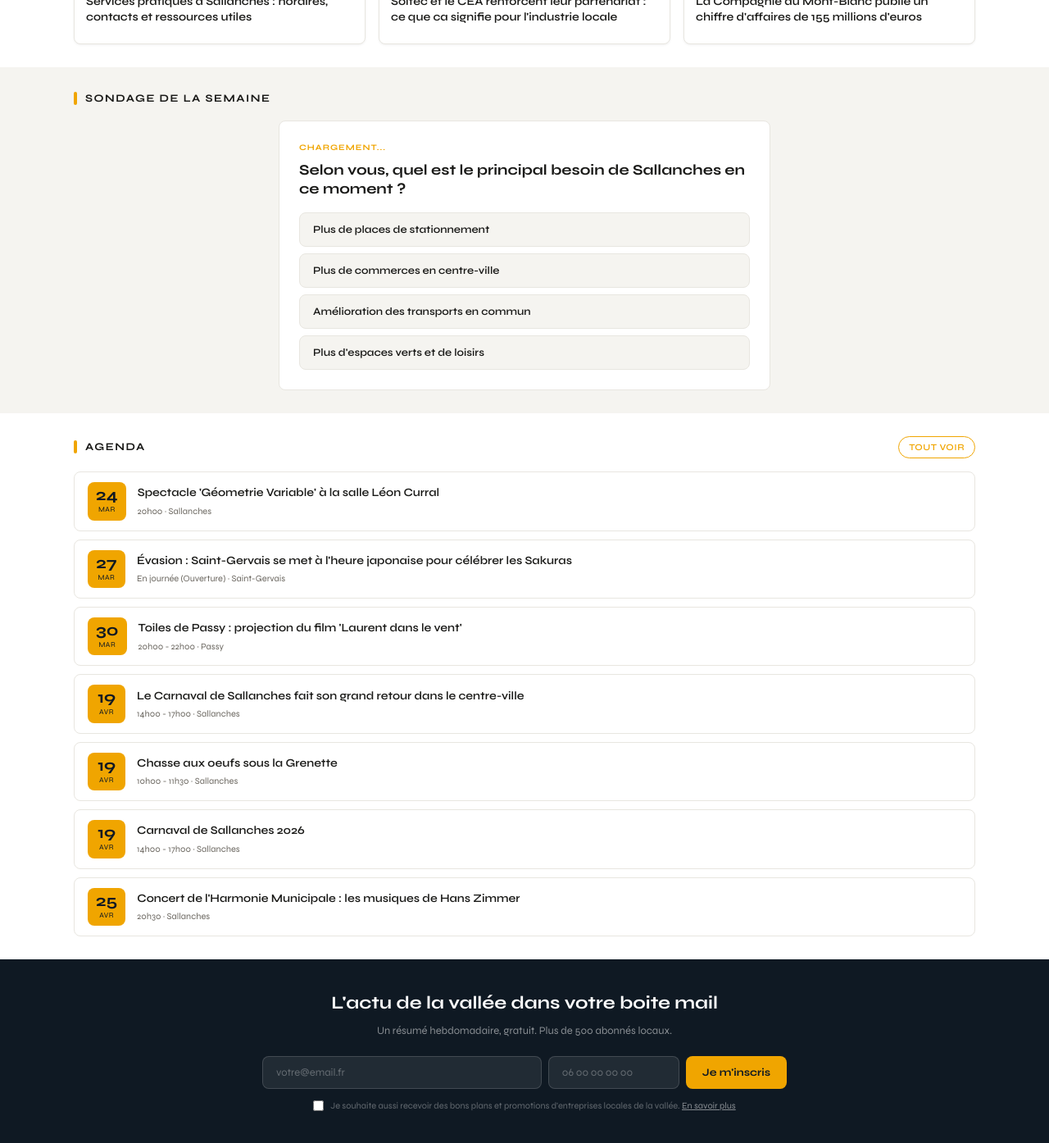
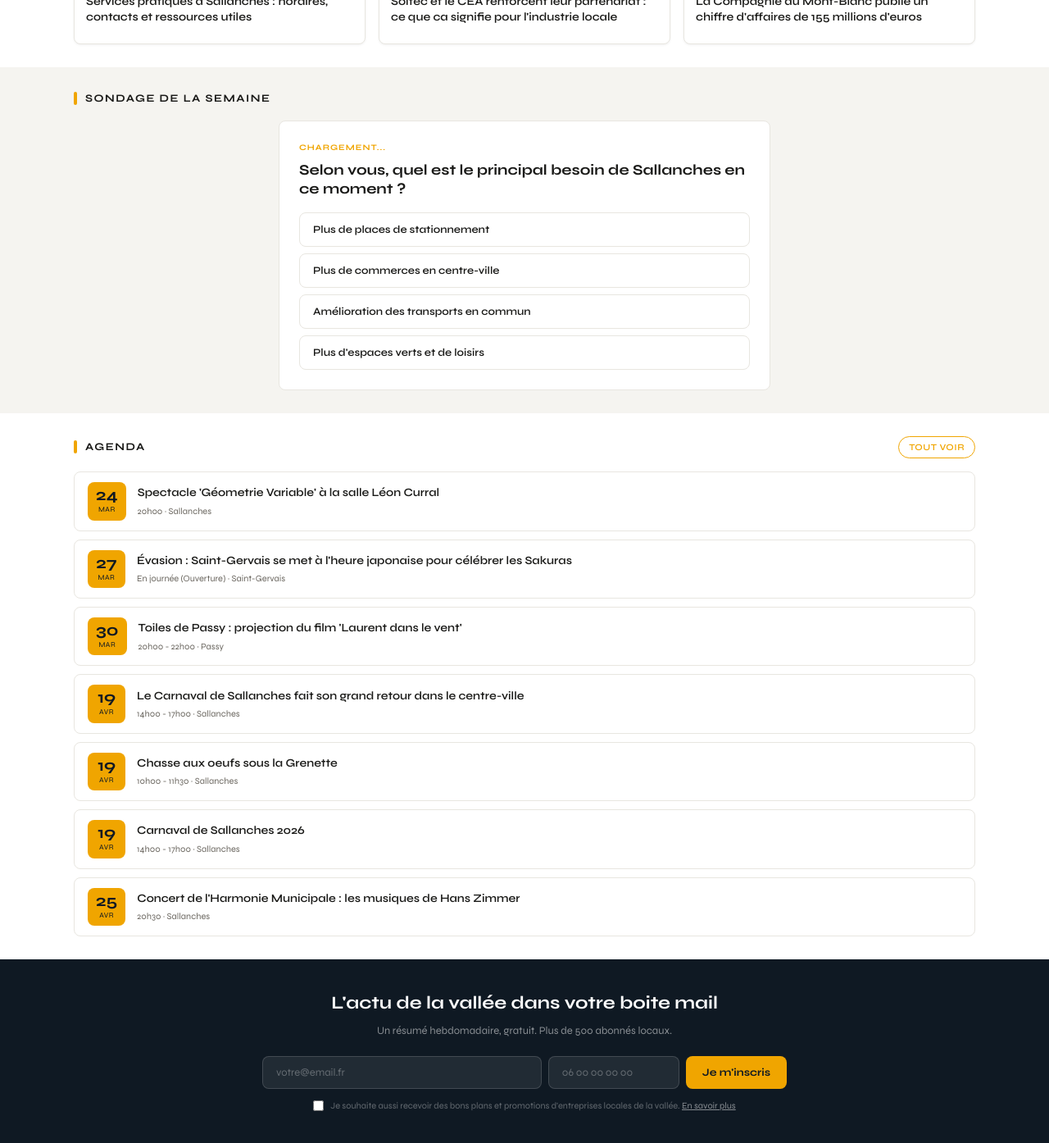
Before and after one commit to DuvalDVL/sallanches.info, a Jekyll site: the page built from index.html, in a window 1280 px wide and 1400 px high, scrolled down 1453 px. Shown: the top 1394 px of the window at 82% size. Built offline with Jekyll 4.4.1, drawn with Linux system fonts in a browser that asks for light colours; comment, search, counter and statistics services are not loaded.

Commit message:
Update index.html

```diff
--- a/index.html
+++ b/index.html
@@ -165,34 +165,52 @@ description: Toute l'actualité locale de Sallanches et de la vallée. 100% grat
       <p class="sondage-question">Selon vous, quel est le principal besoin de Sallanches en ce moment ?</p>
 
       <div class="sondage-options" role="group" aria-label="Options du sondage">
-        <button class="sondage-option" data-value="parking" aria-pressed="false">
+        <button class="sondage-option unvoted-state" data-value="parking" aria-pressed="false">
           <div class="progress-bar" style="width:0%"></div>
           <span class="option-text">Plus de places de stationnement</span>
-          <span class="option-pct"></span>
+          <span class="option-pct hidden-result"></span>
         </button>
-        <button class="sondage-option" data-value="commerces" aria-pressed="false">
+        <button class="sondage-option unvoted-state" data-value="commerces" aria-pressed="false">
           <div class="progress-bar" style="width:0%"></div>
           <span class="option-text">Plus de commerces en centre-ville</span>
-          <span class="option-pct"></span>
+          <span class="option-pct hidden-result"></span>
         </button>
-        <button class="sondage-option" data-value="transport" aria-pressed="false">
+        <button class="sondage-option unvoted-state" data-value="transport" aria-pressed="false">
           <div class="progress-bar" style="width:0%"></div>
           <span class="option-text">Amélioration des transports en commun</span>
-          <span class="option-pct"></span>
+          <span class="option-pct hidden-result"></span>
         </button>
-        <button class="sondage-option" data-value="espaces" aria-pressed="false">
+        <button class="sondage-option unvoted-state" data-value="espaces" aria-pressed="false">
           <div class="progress-bar" style="width:0%"></div>
           <span class="option-text">Plus d'espaces verts et de loisirs</span>
-          <span class="option-pct"></span>
+          <span class="option-pct hidden-result"></span>
         </button>
       </div>
     </div>
   </div>
 </section>
 
+<style>
+  /* Neutralise le fond orange au clic sur ton thème */
+  .sondage-option {
+    background-color: transparent !important;
+    outline: none !important;
+  }
+
+  /* Masque les pourcentages par défaut */
+  .hidden-result {
+    display: none !important;
+  }
+
+  /* Style optionnel pour l'option cliquée */
+  .sondage-option.user-choice .option-text {
+    font-weight: 700;
+  }
+</style>
+
 <script type="module">
   import { initializeApp } from "https://www.gstatic.com/firebasejs/10.8.1/firebase-app.js";
-  import { getDatabase, ref, onValue, runTransaction } from "https://www.gstatic.com/firebasejs/10.8.1/firebase-database.js";
+  import { getDatabase, ref, onValue, update, increment } from "https://www.gstatic.com/firebasejs/10.8.1/firebase-database.js";
 
   const firebaseConfig = {
     apiKey: "AIzaSyCnmo7OGbJ5FOJptrW_gIjCu1nRwK_jsYI",
```
Also changed, not shown: other parts of index.html (+41 -25 lines).
